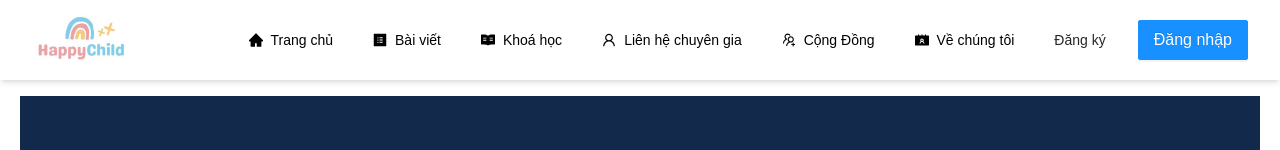
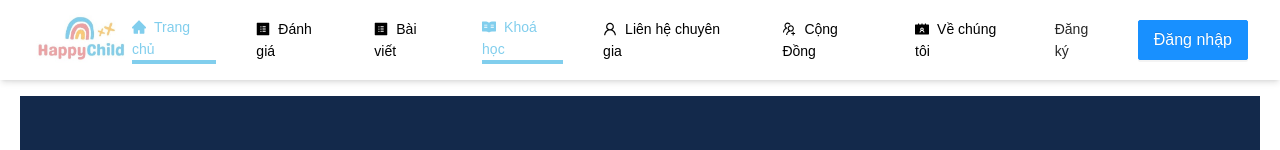
Before and after one commit to dscdut/happychild, a React (Vite) app: page /courses/1 in a window 1280 px wide. Shown: the top 150 px of the page. Built offline with nearby package versions, Linux system fonts and the light colour scheme; no server answers.

Commit message:
feat(form-test): fix styled card

```diff
--- a/src/layouts/Header.tsx
+++ b/src/layouts/Header.tsx
@@ -20,6 +20,11 @@ export function Header() {
       title: 'Trang chủ',
       to: '/',
       icon: <HomeFilled className="mr-2" />,
+    },
+    {
+      title: 'Đánh giá',
+      to: '/assessment',
+      icon: <ProfileFilled className="mr-2" />,
     },
     {
       title: 'Bài viết',
@@ -83,13 +88,17 @@ export function Header() {
           ) : (
             <div
               className={`transition-all hover:border-b-4 hover:border-b-primary-color ${
-                pathname === item?.to ? 'border-b-4 border-b-primary-color' : ''
+                pathname?.includes(item?.to)
+                  ? 'border-b-4 border-b-primary-color'
+                  : ''
               }`}
             >
               <Link
                 to={item?.to}
                 className={
-                  pathname === item?.to ? 'text-primary-color' : 'text-[black]'
+                  pathname?.includes(item?.to)
+                    ? 'text-primary-color'
+                    : 'text-[black]'
                 }
               >
                 {item?.icon}
--- a/src/pages/Assessment/Start/Introduction.tsx
+++ b/src/pages/Assessment/Start/Introduction.tsx
@@ -52,8 +52,10 @@ export default function Introduction() {
         </Typography>
         <Typography className="ml-4">
           ASQ-3 dựa trên việc cha mẹ quan sát trẻ, sau đó hoàn thành các bộ câu
-          hỏi để đánh giá khả năng của trẻ. Việc hoàn thành bộ câu hỏi còn giúp
-          cha mẹ hiểu hơn về con mình.
+          hỏi để đánh giá khả năng của trẻ.
+        </Typography>
+        <Typography className="ml-4">
+          Việc hoàn thành bộ câu hỏi còn giúp cha mẹ hiểu hơn về con mình.
         </Typography>
       </Col>
     </Row>
--- a/src/pages/Courses/Course.tsx
+++ b/src/pages/Courses/Course.tsx
@@ -18,7 +18,7 @@ import {
 import { CarouselRef } from 'antd/lib/carousel';
 import { useRef } from 'react';
 import { useNavigate } from 'react-router-dom';
-import { StyledCard } from './styles';
+import { CourseStyledCard } from './styles';
 import Children from '#/assets/images/children.jpg';
 
 const { Paragraph, Title } = Typography;
@@ -59,7 +59,7 @@ function Course() {
               >
                 {[...Array.from({ length: 15 }, (_, i) => i)].map(i => (
                   <Col span={24} key={i}>
-                    <StyledCard className="relative shadow-xl">
+                    <CourseStyledCard className="relative shadow-xl">
                       <img
                         src={Children}
                         className="rounded-t-xl object-contain"
@@ -124,7 +124,7 @@ function Course() {
                           </Button>
                         </Col>
                       </Row>
-                    </StyledCard>
+                    </CourseStyledCard>
                   </Col>
                 ))}
                 <Button htmlType="submit">Hoàn thành</Button>
--- a/src/pages/Courses/Navbar.tsx
+++ b/src/pages/Courses/Navbar.tsx
@@ -1,12 +1,12 @@
 import { Divider, Tree, Typography } from 'antd';
-import { FilterStyledCard } from './styles';
+import { StyledCard } from './styles';
 import { myData, treeData } from '.';
 
 const { Title } = Typography;
 
 function Navbar() {
   return (
-    <FilterStyledCard className="rounded-md shadow-xl">
+    <StyledCard className="rounded-md shadow-xl">
       {myData.map((item, i) => (
         <>
           <Title level={5}>{item.title}</Title>
@@ -15,7 +15,7 @@ function Navbar() {
           <Divider />
         </>
       ))}
-    </FilterStyledCard>
+    </StyledCard>
   );
 }
 
--- a/src/pages/Courses/styles.ts
+++ b/src/pages/Courses/styles.ts
@@ -1,7 +1,7 @@
 import styled from '@emotion/styled';
 import { Card } from 'antd';
 
-export const StyledCard = styled(Card)`
+export const CourseStyledCard = styled(Card)`
   .ant-card-body {
     padding: 0;
     display: flex;
@@ -9,7 +9,7 @@ export const StyledCard = styled(Card)`
   }
 `;
 
-export const FilterStyledCard = styled(Card)`
+export const StyledCard = styled(Card)`
   .ant-card-body {
     padding: 1rem;
   }
```
